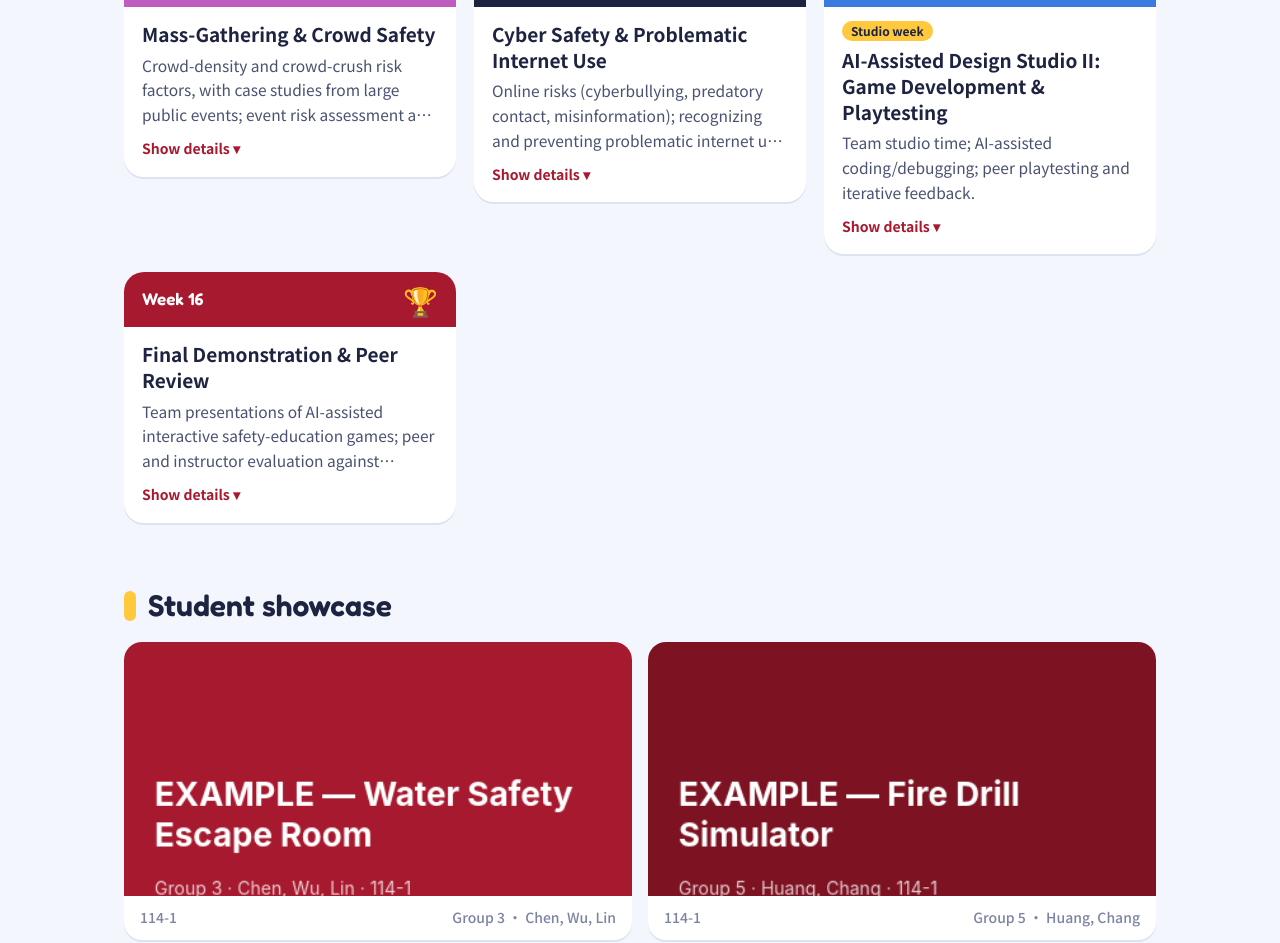
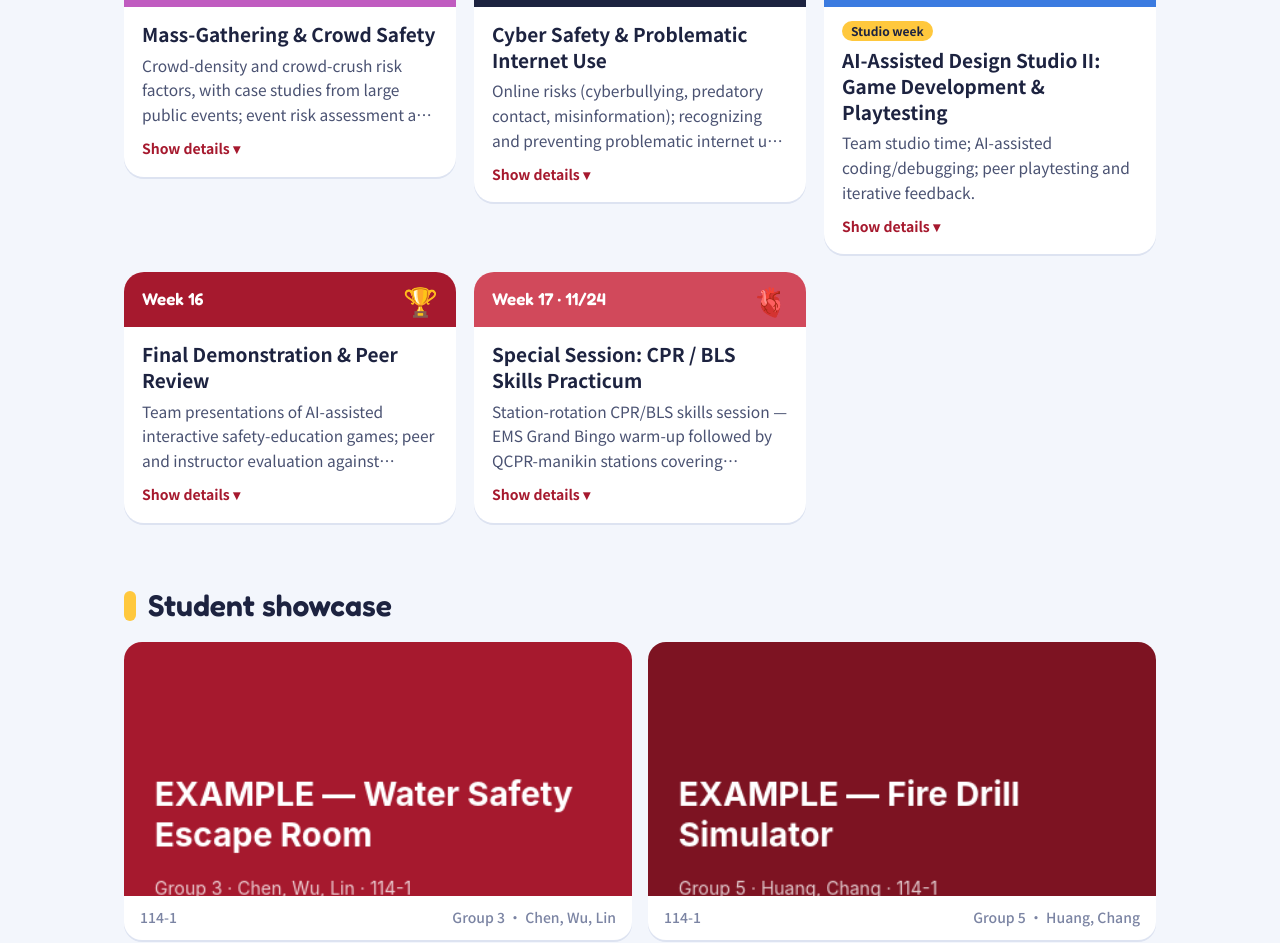
Before and after one commit to drjackchang/ntnu-safety, a plain HTML site: page index.html in a window 1280 px wide. Shown: the part 3946-4889 px from the top of the page. Drawn offline with Linux system fonts and the light colour scheme.

Commit message:
Append 11/24 special-session entry for CPR/BLS practicum
Adds a new week-17 item to both courses' weekly materials (dated
11/24) carrying the same EMS Grand Bingo / QCPR lesson plan file
already linked under the regular "Burns, Scalds & First Aid" topic
(EMI Week 7 / grad Week 5) — that original placement is untouched.

Co-Authored-By: Claude Sonnet 5 <noreply@anthropic.com>
Claude-Session: https://claude.ai/code/session_01H54aBeiqFV28DbvNb97WY2

```diff
--- a/index.html
+++ b/index.html
@@ -92,6 +92,6 @@
 
 </div>
 
-<script src="script.js?v=6"></script>
+<script src="script.js?v=7"></script>
 </body>
 </html>
--- a/script.js
+++ b/script.js
@@ -141,6 +141,14 @@ const DATA = {
         "studio": false,
         "topic": "Final Demonstration & Peer Review",
         "desc": "Team presentations of AI-assisted interactive safety-education games; peer and instructor evaluation against instructional-design criteria."
+      },
+      {
+        "week": 17,
+        "date": "11/24",
+        "key": "cprskills",
+        "studio": false,
+        "topic": "Special Session: CPR / BLS Skills Practicum",
+        "desc": "Station-rotation CPR/BLS skills session — EMS Grand Bingo warm-up followed by QCPR-manikin stations covering compression & ventilation quality, team roles, and integrated OHCA scenarios."
       }
     ],
     "objectives": [
@@ -362,6 +370,13 @@ const DATA = {
         "key": "final",
         "topic": "綜合演示、同儕互評與課程總結",
         "desc": "綜合反思AI輔助研究與介入設計歷程之心得與限制。"
+      },
+      {
+        "week": 17,
+        "date": "11/24",
+        "key": "cprskills",
+        "topic": "特別場次：CPR／BLS 技能實作",
+        "desc": "站點輪替式CPR／BLS技能練習——EMS Grand Bingo暖身，接續QCPR假人站點（壓胸與通氣品質、團隊角色分工、整合式OHCA情境）。"
       }
     ],
     "objectives": [
@@ -559,6 +574,10 @@ const RES = {
     ] },
   plan: { emoji: "📝", color: "#0f9aa8" },
   final: { emoji: "🏆", color: "#a6192e" },
+  cprskills: { emoji: "🫀", color: "#d1495b",
+    files: [
+      { t: "EMS Grand Bingo — CPR / OHCA resuscitation lesson plan (115-1)", u: "files/115-1_Safety_Education_EMI_Lesson_Plan.docx", k: "sheet", n: "60-min station-rotation lesson plan: Bingo warm-up + QCPR manikin stations" },
+    ] },
 };
 const CHIPS = [
   { key: "traffic", en: "Traffic", zh: "交通" }, { key: "water", en: "Water", zh: "水域" },
```
